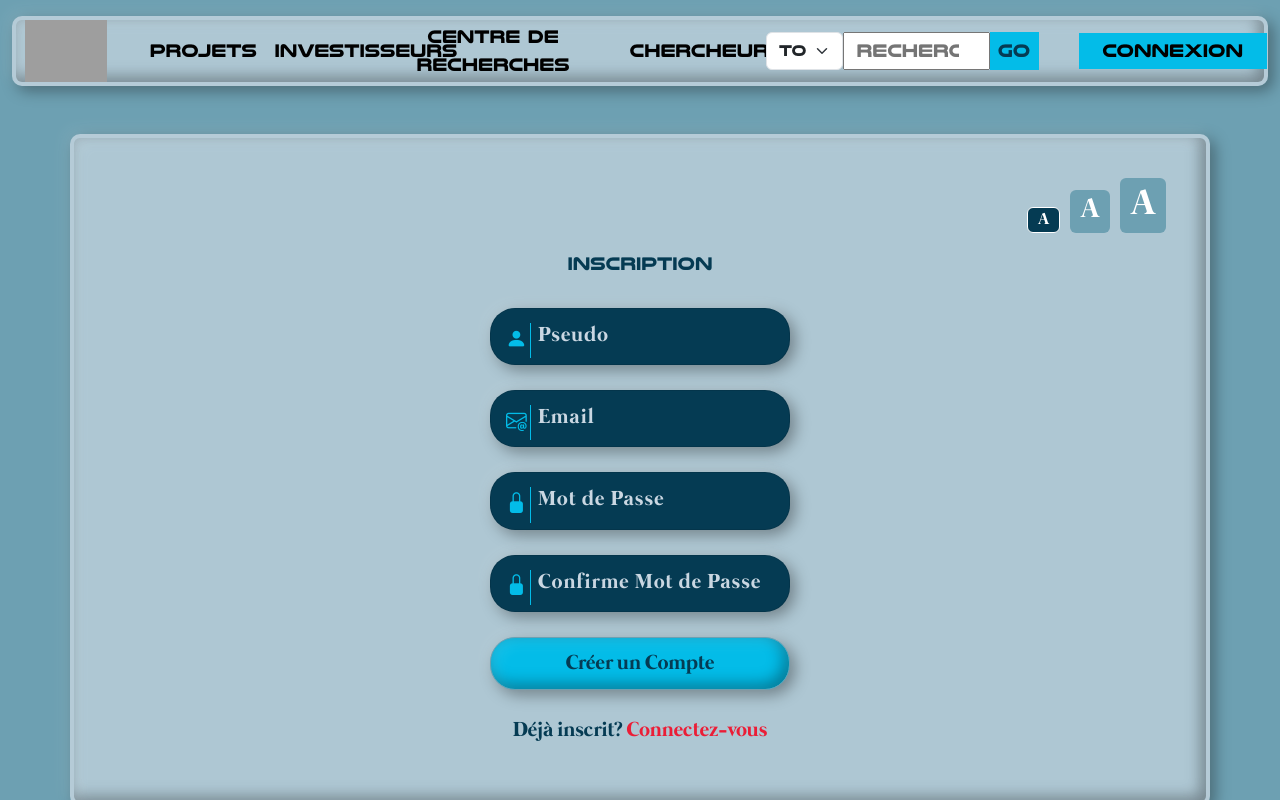
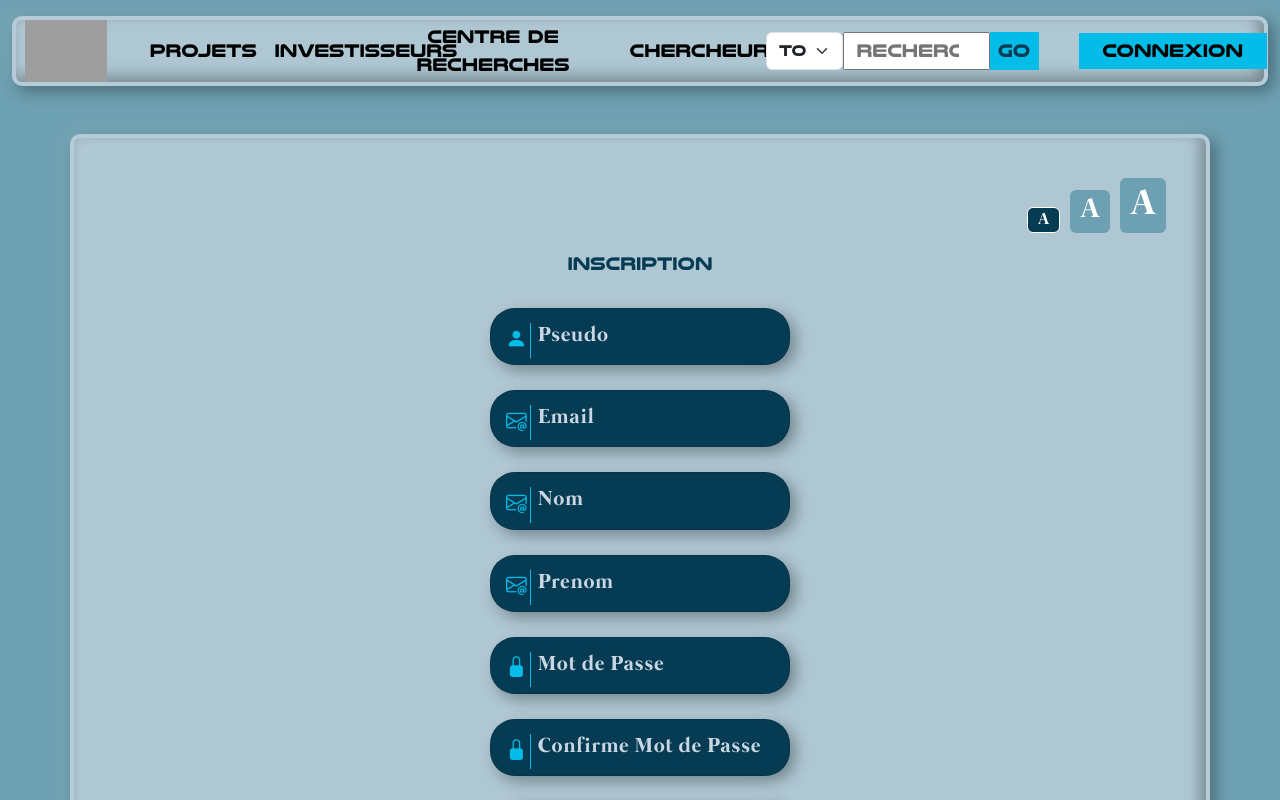
Before and after one commit to debart-nathan/SciLink-Front, a React (Create React App) app: page /login in a window 1280 px wide. Both pictures are taken after a click on the link "Créer un Compte". Shown: the top 800 px of the page. Built offline with nearby package versions, Linux system fonts and the light colour scheme; grey boxes are pictures that could not be loaded.

Commit message:
rajout de nom et prenom a l'inscription

```diff
--- a/src/components/Connexion/FormSigUp.tsx
+++ b/src/components/Connexion/FormSigUp.tsx
@@ -14,6 +14,16 @@ const FormSignUp = ({ onToggleForm }: { onToggleForm: any }) => {
           <input type="text" required={true} />
           <i className="bi bi-envelope-at"></i>
           <span>Email</span>
+        </div>
+        <div className="inputBox">
+          <input type="text" required={true} />
+          <i className="bi bi-envelope-at"></i>
+          <span>Nom</span>
+        </div>
+        <div className="inputBox">
+          <input type="text" required={true} />
+          <i className="bi bi-envelope-at"></i>
+          <span>Prenom</span>
         </div>
         <div className="inputBox">
           <input type="password" required={true} />
```
